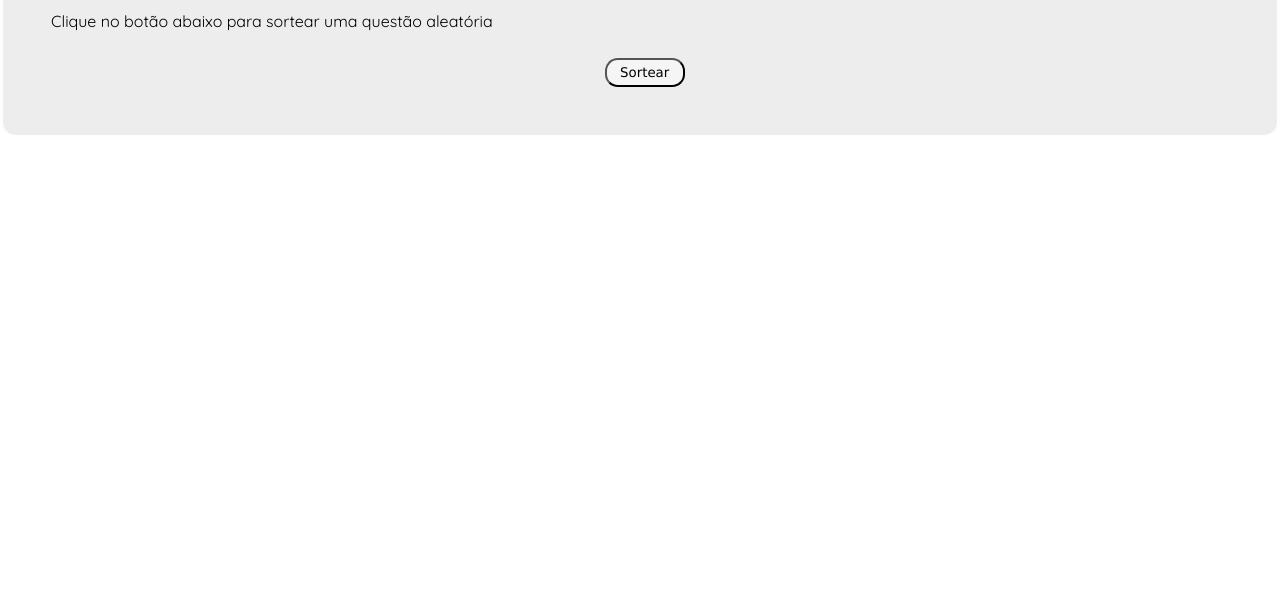
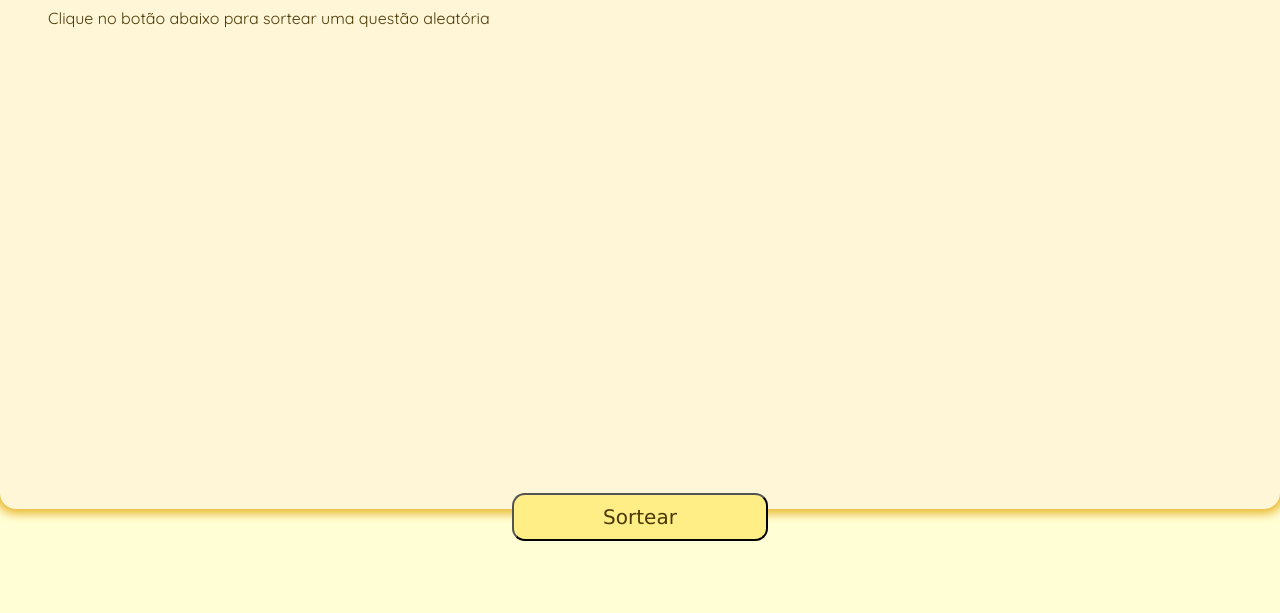
Before and after one commit to Leviv17/Sorteador-de-Questoes, a plain HTML site: page index.html in a window 1280 px wide. Shown: the part 187-800 px from the top of the page. Drawn offline with Linux system fonts and the light colour scheme; a web font is replaced by a local one.

Commit message:
Update style.css

```diff
--- a/style.css
+++ b/style.css
@@ -7,9 +7,9 @@
 }
 
 body {
-    background-color: #fff;
+    background-color: #fffed5;
     font-family: "Quicksand", "Roboto", "Nunito", "Courier New", Courier, monospace;
-    color: #000;
+    color: #4b3805;
 }
 
 h1 {
@@ -20,11 +20,12 @@ h1 {
 
 .container {
     padding: 3rem;
-    background-color: #ededed;
+    background-color: #fff6d7;
     border-radius: 1rem;
-    border: #fcfffc solid;
+    box-shadow: 0 0 10px 5px #e9b934;
     margin-top: 5rem;
     z-index: 1;
+    height: 65%;
 }
 
 #questaoDiv {
@@ -45,15 +46,15 @@ h1 {
 
 button {
     border-radius: 0.8rem;
-    background-color: #f5f5f5;
+    background-color: #ffed85;
     padding: 0.3rem;
     font-family: Verdana, "Geneva", Tahoma, sans-serif;
-    color: #000;
+    color: #4b3805;
 }
 
 button:hover {
     cursor: pointer;
-    background-color: #d4d4d4;
+    background-color: #e9b934;
     transform: scale(1.10);
     transition: 1s;
 }
@@ -63,9 +64,10 @@ button:active {
 }
 
 #botaoSorteio {
-    position: relative;
-    margin-top: 1.7rem;
-    left: 47%;
+    position: absolute;
     right: 40%;
-    width: 5rem;
+    left: 40%;
+    bottom: 4.5rem;
+    height: 3rem;
+    font-size: 20px;
 }
```
